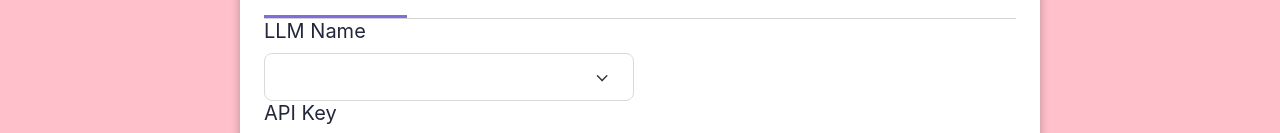
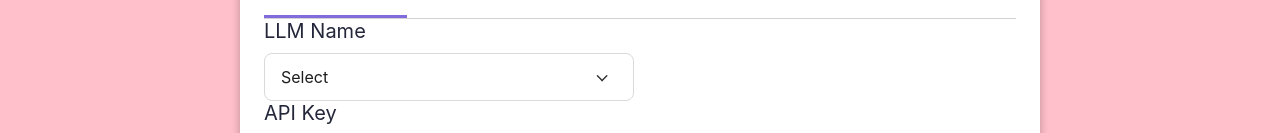
Before and after one commit to geodes-sms/PromptSLR, a React (Create React App) app in the folder front/: page / in a window 1280 px wide. Shown: the part 136-269 px from the top of the page. Built offline with nearby package versions, Linux system fonts and the light colour scheme.

Commit message:
Show "Select" in case of no selected option

```diff
--- a/front/src/components/DropdownSelector/DropdownSelector.tsx
+++ b/front/src/components/DropdownSelector/DropdownSelector.tsx
@@ -53,7 +53,7 @@ const DropdownSelector = (props: {
             color: "#1e1e20",
           }}
         >
-          {dropDownTitle}
+          {dropDownTitle || "Select"}
         </div>
         <div className="dropdown-arrow-container">
           <SVGIcon
```
